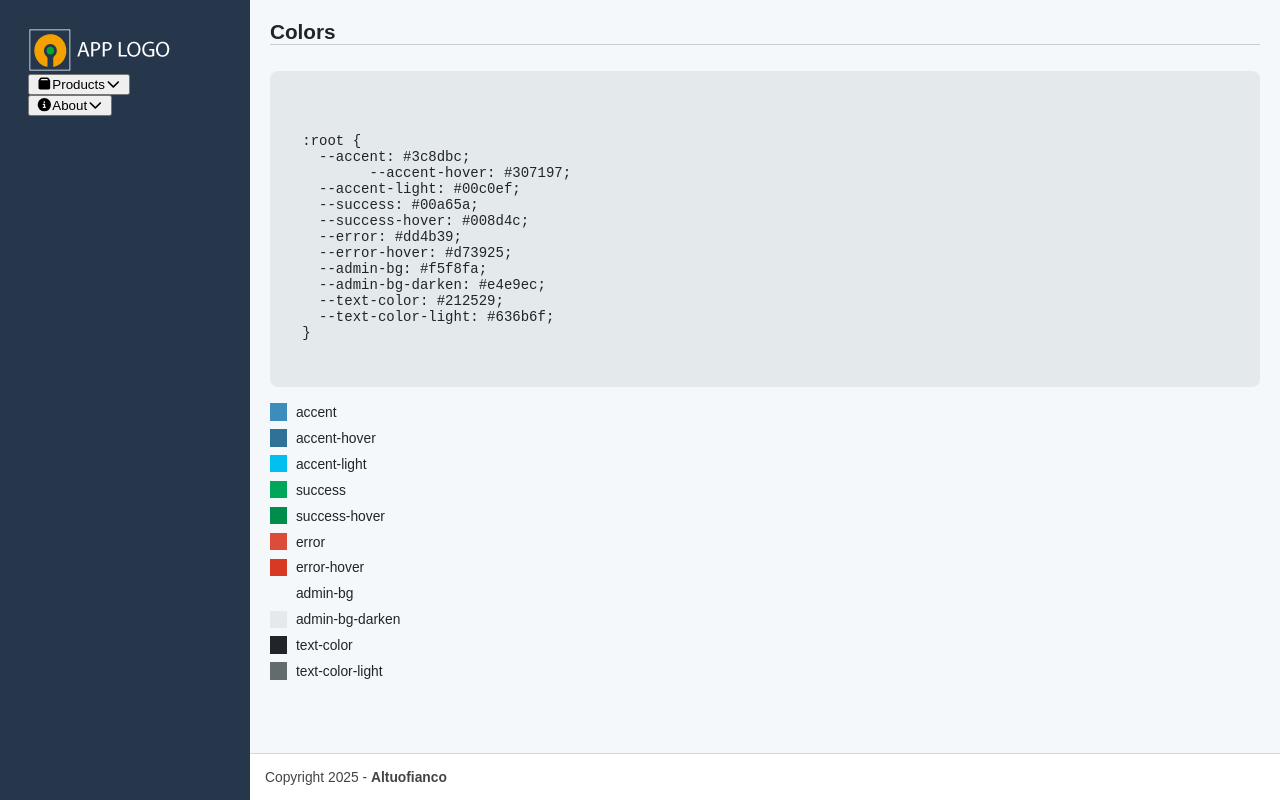
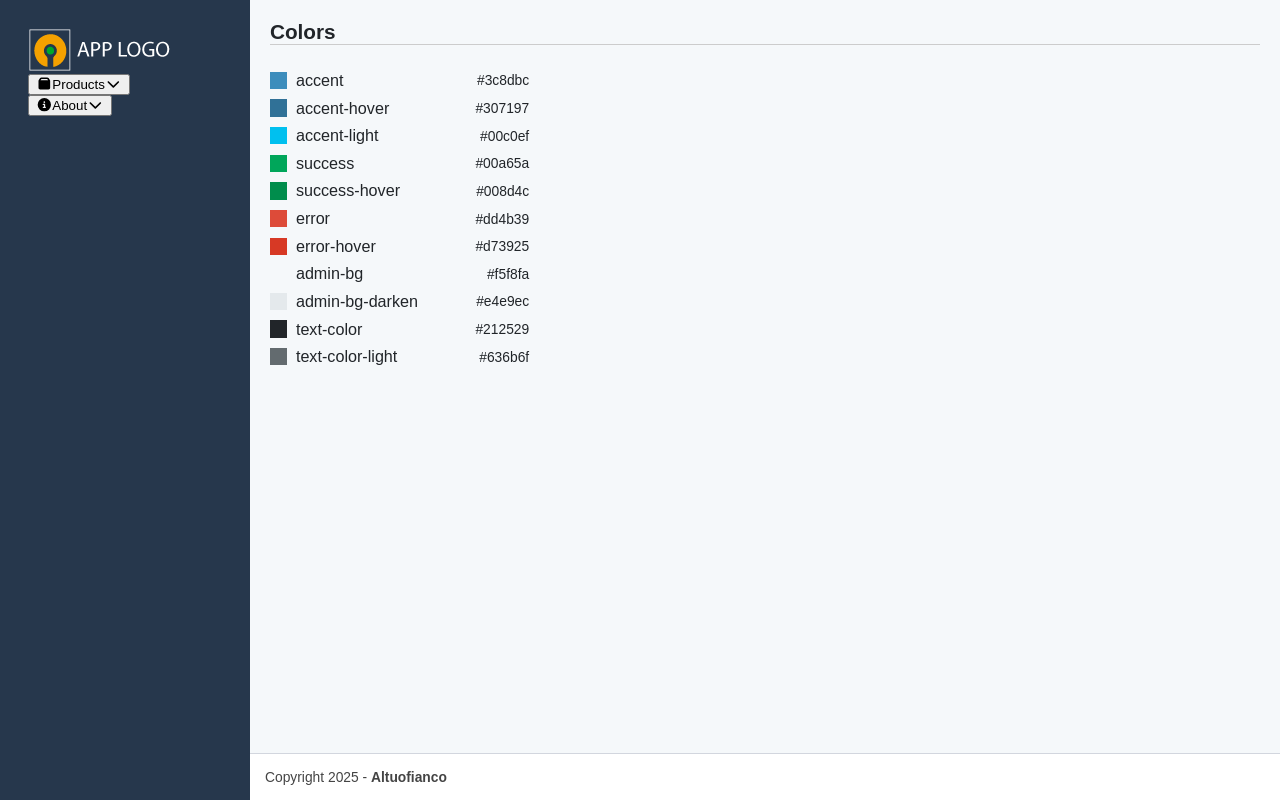
Before and after one commit to seriiserii825/nuxt-dashcore, a Nuxt app: page /admin/styleguides in a window 1280 px wide. Built offline with nearby package versions, Linux system fonts and the light colour scheme.

Commit message:
feat: styled colors

```diff
--- a/components/Color/ColorItem.vue
+++ b/components/Color/ColorItem.vue
@@ -4,6 +4,10 @@
 			type: String,
 			required: true,
 		},
+    hex: {
+      type: String,
+      required: true,
+    }
 	});
 </script>
 <template>
@@ -12,15 +16,23 @@
 			class="color-item__value"
 			:style="{ background: `var(--${color})` }"
 		></span>
-		<span class="color-item__title">{{ color }}</span>
+		<h3 class="color-item__title">{{ color }}</h3>
+    <span class="color-item__hex">{{ hex }}</span>
 	</li>
 </template>
 <style lang="scss" scoped>
 	.color-item {
 		display: flex;
+    justify-content: space-between;
 		align-items: center;
 		margin-bottom: 1rem;
     cursor: pointer;
+    width: 30rem;;
+    &__title {
+      font-weight: normal;
+      text-align: left;
+      flex: 1;
+    }
 		&__value {
 			margin-right: 1rem;
 			width: 2rem;
--- a/components/Color/ColorView.vue
+++ b/components/Color/ColorView.vue
@@ -1,40 +1,20 @@
-<script setup>
-const code = `
-:root {
-  --accent: #3c8dbc;
-	--accent-hover: #307197;
-  --accent-light: #00c0ef;
-  --success: #00a65a;
-  --success-hover: #008d4c;
-  --error: #dd4b39;
-  --error-hover: #d73925;
-  --admin-bg: #f5f8fa;
-  --admin-bg-darken: #e4e9ec;
-  --text-color: #212529;
-  --text-color-light: #636b6f;
-}
-`;
-
-</script>
+<script setup></script>
 
 <template>
   <div class="color-view">
     <SectionHeader title="Colors"/>
-    <CodePreview className="css" class="mb-16">
-      {{ code }}
-    </CodePreview>
     <ul class="colors__list">
-      <ColorItem color="accent"/>
-      <ColorItem color="accent-hover"/>
-      <ColorItem color="accent-light"/>
-      <ColorItem color="success"/>
-      <ColorItem color="success-hover"/>
-      <ColorItem color="error"/>
-      <ColorItem color="error-hover"/>
-      <ColorItem color="admin-bg"/>
-      <ColorItem color="admin-bg-darken"/>
-      <ColorItem color="text-color"/>
-      <ColorItem color="text-color-light"/>
+      <ColorItem color="accent" hex="#3c8dbc"/>
+      <ColorItem color="accent-hover" hex="#307197"/>
+      <ColorItem color="accent-light" hex="#00c0ef"/>
+      <ColorItem color="success" hex="#00a65a"/>
+      <ColorItem color="success-hover" hex="#008d4c"/>
+      <ColorItem color="error" hex="#dd4b39"/>
+      <ColorItem color="error-hover" hex="#d73925"/>
+      <ColorItem color="admin-bg" hex="#f5f8fa"/>
+      <ColorItem color="admin-bg-darken" hex="#e4e9ec"/>
+      <ColorItem color="text-color" hex="#212529"/>
+      <ColorItem color="text-color-light" hex="#636b6f"/>
     </ul>
   </div>
 </template>
```
Also changed, not shown: 1 other file (tests, documents, lock files or other folders).
